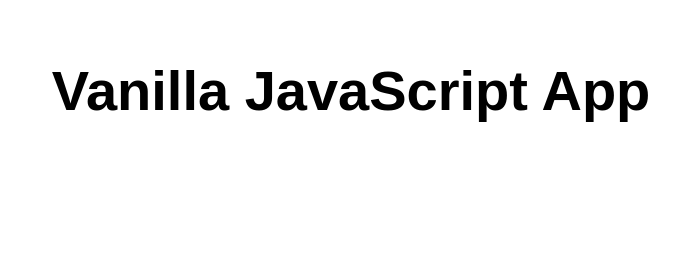
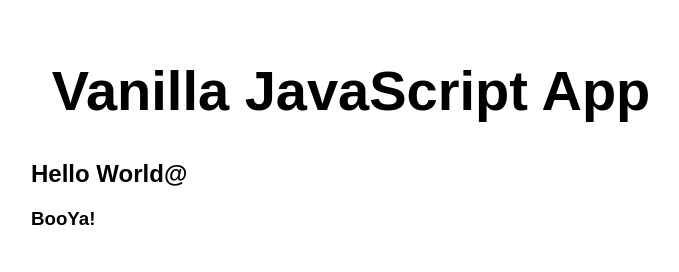
Before and after one commit to peteythegeek/ptg-2-the-quickening, a website: page src/index.html in a window 1280 px wide. Shown: the whole page, without its empty margins (289-968 px from the left). Drawn offline with Linux system fonts and the light colour scheme.

Commit message:
First update test!

```diff
--- a/src/index.html
+++ b/src/index.html
@@ -11,6 +11,8 @@
 <body>
   <main>
     <h1>Vanilla JavaScript App</h1>
+    <h2>Hello World@</h2>
+    <h3>BooYa!</h3>
   </main>
 </body>
 
```
